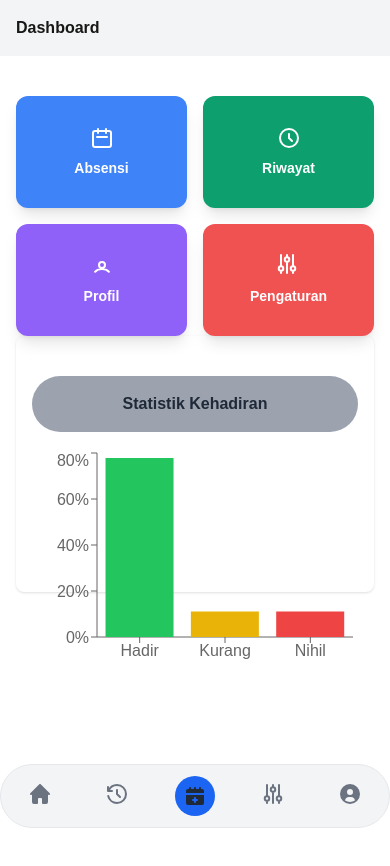
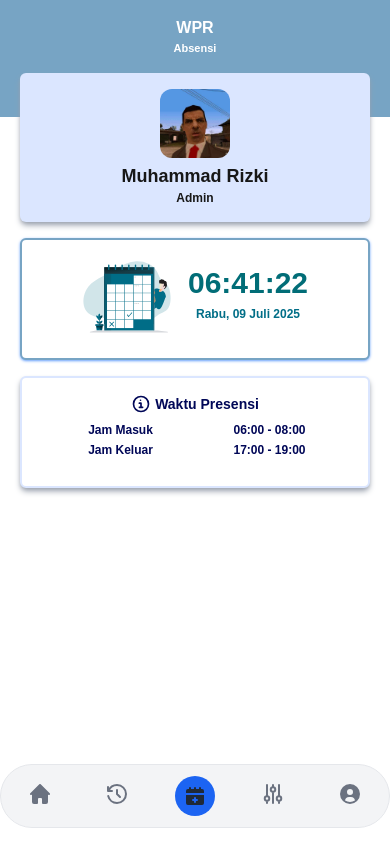
Before and after one commit to Nazarnazz/hrms-ui, a Next.js app: page /user/dashboard in a window 390 px wide. Shown: the top 866 px of the page. After the commit the page ends 844 px from the top, so only its background shows below. Built offline with nearby package versions, Linux system fonts and the light colour scheme.

Commit message:
perbaikan dashboard mobile

```diff
--- /dev/null
+++ b/src/app/user/dashboard/old.js
@@ -0,0 +1,125 @@
+"use client";
+
+import { useRouter } from "next/navigation";
+import Navigation from "@/app/components/menu-items/navigation-user";
+import { BarChart, Bar, XAxis, YAxis, Tooltip, ResponsiveContainer, Cell } from "recharts";
+
+const Riwayat = [
+  { id: 1, tanggal: "20 Juli 2025", waktuMasuk: "07.43", waktuPulang: "17.00", keterangan: "Hadir", background: "bg-green-500" },
+  { id: 2, tanggal: "19 Juli 2025", waktuMasuk: "07.50", waktuPulang: "17.08", keterangan: "Hadir", background: "bg-green-500" },
+  { id: 3, tanggal: "18 Juli 2025", waktuMasuk: "07.43", waktuPulang: "-", keterangan: "Kurang", background: "bg-yellow-600" },
+  { id: 4, tanggal: "17 Juli 2025", waktuMasuk: "-", waktuPulang: "-", keterangan: "Nihil", background: "bg-red-700" },
+  { id: 6, tanggal: "16 Juli 2025", waktuMasuk: "07.00", waktuPulang: "17.01", keterangan: "Hadir", background: "bg-green-500" },
+  { id: 7, tanggal: "15 Juli 2025", waktuMasuk: "07.43", waktuPulang: "17.30", keterangan: "Hadir", background: "bg-green-500" },
+  { id: 8, tanggal: "14 Juli 2025", waktuMasuk: "07.13", waktuPulang: "17.44", keterangan: "Hadir", background: "bg-green-500" },
+  { id: 9, tanggal: "13 Juli 2025", waktuMasuk: "07.40", waktuPulang: "17.23", keterangan: "Hadir", background: "bg-green-500" },
+  { id: 10, tanggal: "12 Juli 2025", waktuMasuk: "07.39", waktuPulang: "17.05", keterangan: "Hadir", background: "bg-green-500" },
+];
+
+export default function Dashboard() {
+  const router = useRouter();
+
+  const total = Riwayat.length;
+
+  const counts = {
+    Hadir: Riwayat.filter((r) => r.keterangan === "Hadir").length,
+    Kurang: Riwayat.filter((r) => r.keterangan === "Kurang").length,
+    Nihil: Riwayat.filter((r) => r.keterangan === "Nihil").length,
+  };
+
+  const data = [
+    { name: "Hadir", value: (counts.Hadir / total) * 100 },
+    { name: "Kurang", value: (counts.Kurang / total) * 100 },
+    { name: "Nihil", value: (counts.Nihil / total) * 100 },
+  ];
+
+  const COLORS = {
+    Hadir: "#22c55e", // Tailwind green-500
+    Kurang: "#eab308", // Tailwind yellow-500
+    Nihil: "#ef4444", // Tailwind red-500
+  };
+
+  const features = [
+    {
+      name: "Absensi",
+      icon: (
+        <svg className="w-6 h-6 text-white" fill="none" stroke="currentColor" viewBox="0 0 24 24">
+          <path strokeLinecap="round" strokeLinejoin="round" strokeWidth="2" d="M8 7V3m8 4V3m-9 8h10M5 21h14a2 2 0 002-2V7a2 2 0 00-2-2H5a2 2 0 00-2 2v12a2 2 0 002 2z" />
+        </svg>
+      ),
+      onClick: () => router.push("/user/absensi"),
+      color: "bg-blue-500",
+    },
+    {
+      name: "Riwayat",
+      icon: (
+        <svg className="w-6 h-6 text-white" fill="none" stroke="currentColor" viewBox="0 0 24 24">
+          <path strokeLinecap="round" strokeLinejoin="round" strokeWidth="2" d="M12 8v4l3 3m6-3a9 9 0 11-18 0 9 9 0 0118 0z" />
+        </svg>
+      ),
+      onClick: () => router.push("/user/riwayat"),
+      color: "bg-green-500",
+    },
+    {
+      name: "Profil",
+      icon: (
+        <svg className="w-6 h-6 text-white" fill="none" stroke="currentColor" viewBox="0 0 24 24">
+          <path strokeLinecap="round" strokeLinejoin="round" strokeWidth="2" d="M5.121 17.804A9 9 0 0112 15a9 9 0 016.879 2.804M15 11a3 3 0 11-6 0 3 3 0 016 0z" />
+        </svg>
+      ),
+      onClick: () => router.push("/user/profil"),
+      color: "bg-purple-500",
+    },
+    {
+      name: "Pengaturan",
+      icon: (
+        <svg className="w-6 h-6 text-white" fill="none" stroke="currentColor" viewBox="0 0 24 24">
+          <path
+            stroke="currentColor"
+            strokeLinecap="round"
+            strokeLinejoin="round"
+            strokeWidth="2"
+            d="M4 12.25V1m0 11.25a2.25 2.25 0 0 0 0 4.5m0-4.5a2.25 2.25 0 0 1 0 4.5M4 19v-2.25m6-13.5V1m0 2.25a2.25 2.25 0 0 0 0 4.5m0-4.5a2.25 2.25 0 0 1 0 4.5M10 19V7.75m6 4.5V1m0 11.25a2.25 2.25 0 1 0 0 4.5 2.25 2.25 0 0 0 0-4.5ZM16 19v-2"
+          />
+        </svg>
+      ),
+      onClick: () => router.push("/user/pengaturan"),
+      color: "bg-red-500",
+    },
+  ];
+
+  return (
+    <>
+      <div className="w-full p-4 bg-gray-100 mb-6 dark:bg-gray-700 justify-center items-center font-bold dark:border-gray-600">Dashboard</div>
+      <div className="min-h-screen px-4 py-4">
+        <div className="grid grid-cols-2 gap-4">
+          {features.map((feature, idx) => (
+            <button key={idx} onClick={feature.onClick} className={`rounded-xl flex flex-col items-center justify-center p-4 ${feature.color} shadow-lg text-white h-28 transition-transform hover:scale-105`}>
+              {feature.icon}
+              <span className="mt-2 text-sm font-semibold">{feature.name}</span>
+            </button>
+          ))}
+        </div>
+        <div className="w-full h-64 p-4 rounded-lg shadow">
+          <h2 className="text-center font-semibold mt-6 bg-gray-400 dark:bg-gray-600 p-4 rounded-full mb-4 text-gray-800 dark:text-white">Statistik Kehadiran</h2>
+          <ResponsiveContainer width="100%" height="100%">
+            <BarChart data={data}>
+              <XAxis dataKey="name" />
+              <YAxis unit="%" />
+              <Tooltip formatter={(value) => `${value.toFixed(1)}%`} />
+              <Bar dataKey="value">
+                {data.map((entry, index) => (
+                  <Cell key={`cell-${index}`} fill={COLORS[entry.name]} />
+                ))}
+              </Bar>
+            </BarChart>
+          </ResponsiveContainer>
+        </div>
+
+        <div className="fixed bottom-0 left-0 w-full">
+          <Navigation />
+        </div>
+      </div>
+    </>
+  );
+}
--- a/src/app/user/dashboard/page.js
+++ b/src/app/user/dashboard/page.js
@@ -1,125 +1,103 @@
 "use client";
 
-import { useRouter } from "next/navigation";
+import { useEffect, useState } from "react";
 import Navigation from "@/app/components/menu-items/navigation-user";
-import { BarChart, Bar, XAxis, YAxis, Tooltip, ResponsiveContainer, Cell } from "recharts";
-
-const Riwayat = [
-  { id: 1, tanggal: "20 Juli 2025", waktuMasuk: "07.43", waktuPulang: "17.00", keterangan: "Hadir", background: "bg-green-500" },
-  { id: 2, tanggal: "19 Juli 2025", waktuMasuk: "07.50", waktuPulang: "17.08", keterangan: "Hadir", background: "bg-green-500" },
-  { id: 3, tanggal: "18 Juli 2025", waktuMasuk: "07.43", waktuPulang: "-", keterangan: "Kurang", background: "bg-yellow-600" },
-  { id: 4, tanggal: "17 Juli 2025", waktuMasuk: "-", waktuPulang: "-", keterangan: "Nihil", background: "bg-red-700" },
-  { id: 6, tanggal: "16 Juli 2025", waktuMasuk: "07.00", waktuPulang: "17.01", keterangan: "Hadir", background: "bg-green-500" },
-  { id: 7, tanggal: "15 Juli 2025", waktuMasuk: "07.43", waktuPulang: "17.30", keterangan: "Hadir", background: "bg-green-500" },
-  { id: 8, tanggal: "14 Juli 2025", waktuMasuk: "07.13", waktuPulang: "17.44", keterangan: "Hadir", background: "bg-green-500" },
-  { id: 9, tanggal: "13 Juli 2025", waktuMasuk: "07.40", waktuPulang: "17.23", keterangan: "Hadir", background: "bg-green-500" },
-  { id: 10, tanggal: "12 Juli 2025", waktuMasuk: "07.39", waktuPulang: "17.05", keterangan: "Hadir", background: "bg-green-500" },
-];
+import Image from "next/image";
 
 export default function Dashboard() {
-  const router = useRouter();
+  const [time, setTime] = useState("");
+  const [date, setDate] = useState("");
 
-  const total = Riwayat.length;
+  useEffect(() => {
+    const updateClock = () => {
+      const now = new Date();
+      const jam = now.getHours().toString().padStart(2, "0");
+      const menit = now.getMinutes().toString().padStart(2, "0");
+      const detik = now.getSeconds().toString().padStart(2, "0");
+      setTime(`${jam}:${menit}:${detik}`);
+    };
 
-  const counts = {
-    Hadir: Riwayat.filter((r) => r.keterangan === "Hadir").length,
-    Kurang: Riwayat.filter((r) => r.keterangan === "Kurang").length,
-    Nihil: Riwayat.filter((r) => r.keterangan === "Nihil").length,
-  };
+    updateClock(); // Panggil sekali saat pertama kali render
+    const interval = setInterval(updateClock, 1000); // Update tiap 1 detik
 
-  const data = [
-    { name: "Hadir", value: (counts.Hadir / total) * 100 },
-    { name: "Kurang", value: (counts.Kurang / total) * 100 },
-    { name: "Nihil", value: (counts.Nihil / total) * 100 },
-  ];
+    return () => clearInterval(interval); // Bersihkan interval saat komponen unmount
+  }, []);
 
-  const COLORS = {
-    Hadir: "#22c55e", // Tailwind green-500
-    Kurang: "#eab308", // Tailwind yellow-500
-    Nihil: "#ef4444", // Tailwind red-500
-  };
+  useEffect(() => {
+    const updateDate = () => {
+      const now = new Date();
 
-  const features = [
-    {
-      name: "Absensi",
-      icon: (
-        <svg className="w-6 h-6 text-white" fill="none" stroke="currentColor" viewBox="0 0 24 24">
-          <path strokeLinecap="round" strokeLinejoin="round" strokeWidth="2" d="M8 7V3m8 4V3m-9 8h10M5 21h14a2 2 0 002-2V7a2 2 0 00-2-2H5a2 2 0 00-2 2v12a2 2 0 002 2z" />
-        </svg>
-      ),
-      onClick: () => router.push("/user/absensi"),
-      color: "bg-blue-500",
-    },
-    {
-      name: "Riwayat",
-      icon: (
-        <svg className="w-6 h-6 text-white" fill="none" stroke="currentColor" viewBox="0 0 24 24">
-          <path strokeLinecap="round" strokeLinejoin="round" strokeWidth="2" d="M12 8v4l3 3m6-3a9 9 0 11-18 0 9 9 0 0118 0z" />
-        </svg>
-      ),
-      onClick: () => router.push("/user/riwayat"),
-      color: "bg-green-500",
-    },
-    {
-      name: "Profil",
-      icon: (
-        <svg className="w-6 h-6 text-white" fill="none" stroke="currentColor" viewBox="0 0 24 24">
-          <path strokeLinecap="round" strokeLinejoin="round" strokeWidth="2" d="M5.121 17.804A9 9 0 0112 15a9 9 0 016.879 2.804M15 11a3 3 0 11-6 0 3 3 0 016 0z" />
-        </svg>
-      ),
-      onClick: () => router.push("/user/profil"),
-      color: "bg-purple-500",
-    },
-    {
-      name: "Pengaturan",
-      icon: (
-        <svg className="w-6 h-6 text-white" fill="none" stroke="currentColor" viewBox="0 0 24 24">
-          <path
-            stroke="currentColor"
-            strokeLinecap="round"
-            strokeLinejoin="round"
-            strokeWidth="2"
-            d="M4 12.25V1m0 11.25a2.25 2.25 0 0 0 0 4.5m0-4.5a2.25 2.25 0 0 1 0 4.5M4 19v-2.25m6-13.5V1m0 2.25a2.25 2.25 0 0 0 0 4.5m0-4.5a2.25 2.25 0 0 1 0 4.5M10 19V7.75m6 4.5V1m0 11.25a2.25 2.25 0 1 0 0 4.5 2.25 2.25 0 0 0 0-4.5ZM16 19v-2"
-          />
-        </svg>
-      ),
-      onClick: () => router.push("/user/pengaturan"),
-      color: "bg-red-500",
-    },
-  ];
+      const hariList = ["Minggu", "Senin", "Selasa", "Rabu", "Kamis", "Jumat", "Sabtu"];
+      const bulanList = ["Januari", "Februari", "Maret", "April", "Mei", "Juni", "Juli", "Agustus", "September", "Oktober", "November", "Desember"];
+
+      const hari = hariList[now.getDay()];
+      const tanggal = now.getDate().toString().padStart(2, "0");
+      const bulan = bulanList[now.getMonth()];
+      const tahun = now.getFullYear();
+
+      setDate(`${hari}, ${tanggal} ${bulan} ${tahun}`);
+    };
+
+    updateDate();
+    const interval = setInterval(updateDate, 1000);
+
+    return () => clearInterval(interval);
+  }, []);
 
   return (
     <>
-      <div className="w-full p-4 bg-gray-100 mb-6 dark:bg-gray-700 justify-center items-center font-bold dark:border-gray-600">Dashboard</div>
-      <div className="min-h-screen px-4 py-4">
-        <div className="grid grid-cols-2 gap-4">
-          {features.map((feature, idx) => (
-            <button key={idx} onClick={feature.onClick} className={`rounded-xl flex flex-col items-center justify-center p-4 ${feature.color} shadow-lg text-white h-28 transition-transform hover:scale-105`}>
-              {feature.icon}
-              <span className="mt-2 text-sm font-semibold">{feature.name}</span>
-            </button>
-          ))}
+      <div className="w-full z-10 pt-4 px-4 pb-15 bg-[#77A4C4] dark:bg-[#567f9f] justify-center font-bold text-white">
+        <div className="flex justify-center">
+          <span>WPR</span>
         </div>
-        <div className="w-full h-64 p-4 rounded-lg shadow">
-          <h2 className="text-center font-semibold mt-6 bg-gray-400 dark:bg-gray-600 p-4 rounded-full mb-4 text-gray-800 dark:text-white">Statistik Kehadiran</h2>
-          <ResponsiveContainer width="100%" height="100%">
-            <BarChart data={data}>
-              <XAxis dataKey="name" />
-              <YAxis unit="%" />
-              <Tooltip formatter={(value) => `${value.toFixed(1)}%`} />
-              <Bar dataKey="value">
-                {data.map((entry, index) => (
-                  <Cell key={`cell-${index}`} fill={COLORS[entry.name]} />
-                ))}
-              </Bar>
-            </BarChart>
-          </ResponsiveContainer>
-        </div>
-
-        <div className="fixed bottom-0 left-0 w-full">
-          <Navigation />
+        <div className="flex justify-center">
+          <span className="text-[11px]">Absensi</span>
         </div>
       </div>
+      <div className="relative z-20 -mt-11 px-5">
+        <div className="w-full max-w-screen-sm mx-auto py-4 px-4 bg-[#DBE6FF] dark:bg-gray-950 dark:border-2 dark:border-[#77A4C4] rounded-md shadow-md shadow-gray-400 dark:shadow-gray-700">
+          <div className="flex justify-center mb-1">
+            <Image src="/assets/image/mrbean.jpg" width={70} height={70} className="dark:border-1 dark:border-white rounded-xl" alt="mrbean" />
+          </div>
+          <div className="text-lg font-bold text-center truncate">Muhammad Rizki</div>
+          <div className="text-xs font-bold text-center">Admin</div>
+        </div>
+      </div>
+      {/* <div className="px-6 flex rounded-md bg-white border-2 border-[#77A4C4] shadow-sm shadow-blue-400 mt-4 mx-5">
+        <Image src="/assets/svg/calendar-55.svg" width={90} height={90} alt="calendar" />
+        <span>20:20</span>
+      </div> */}
+      <div className="px-5">
+        <div className="px-6 mx-auto w-full max-w-screen-sm flex justify-center gap-4 rounded-md bg-white dark:bg-gray-950 border-2 border-[#77A4C4] shadow-sm shadow-blue-400 mt-4">
+          <Image src="/assets/svg/calendar-55.svg" width={90} height={90} alt="calendar" />
+          <div className="grid grid-rows-2 mt-3">
+            <span className="text-[30px] text-[#016D77] dark:text-white font-bold mt-2">{time}</span>
+            <span className="text-[12px] text-[#016E87] dark:text-white text-center font-semibold truncate">{date}</span>
+          </div>
+        </div>
+      </div>
+      <div className="px-5">
+        <div className="px-6 mx-auto w-full max-w-screen-sm rounded-md bg-white dark:bg-gray-950 border-2 border-[#DBE6FF] dark:border-[#77A4C4] shadow-md shadow-gray-400 dark:shadow-gray-700 mt-4">
+          <div className="flex justify-center">
+            <svg className="w-5 h-5 text-[#000757] mt-4 dark:text-white" aria-hidden="true" xmlns="http://www.w3.org/2000/svg" width="24" height="24" fill="none" viewBox="0 0 24 24">
+              <path stroke="currentColor" strokeLinecap="round" strokeLinejoin="round" strokeWidth="2" d="M10 11h2v5m-2 0h4m-2.592-8.5h.01M21 12a9 9 0 1 1-18 0 9 9 0 0 1 18 0Z" />
+            </svg>
+            <span className="ml-1 mt-4 text-sm  font-semibold text-[#000757] dark:text-white">Waktu Presensi</span>
+          </div>
+          <div className="grid grid-cols-2 justify-center text-center">
+            <div className="grid grid-rows-2 mt-2 mb-6">
+              <span className="font-semibold text-xs mb-1 text-[#000757] dark:text-white">Jam Masuk</span>
+              <span className="font-semibold text-xs text-[#000757] dark:text-white">Jam Keluar</span>
+            </div>
+            <div className="grid grid-rows-2 mt-2 mb-6">
+              <span className="font-semibold text-xs mb-1 text-[#000757] dark:text-white">06:00 - 08:00</span>
+              <span className="font-semibold text-xs text-[#000757] dark:text-white">17:00 - 19:00</span>
+            </div>
+          </div>
+        </div>
+      </div>
+
+      <Navigation />
     </>
   );
 }
```
Also changed, not shown: public/assets/svg/calendar-55.svg (added).
